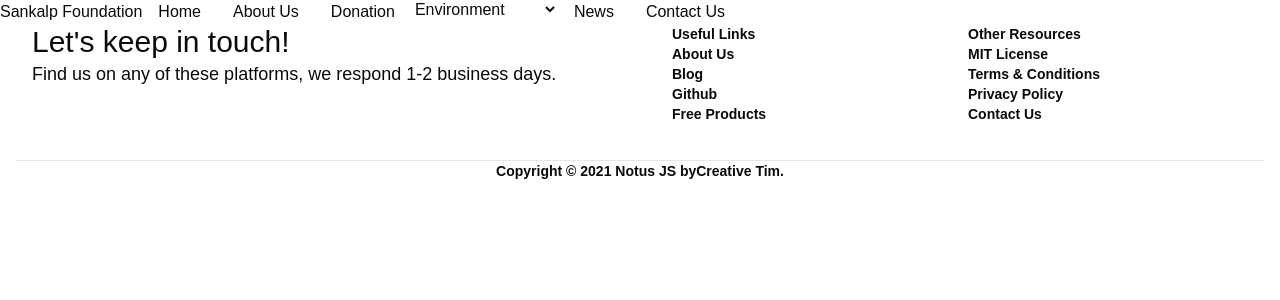
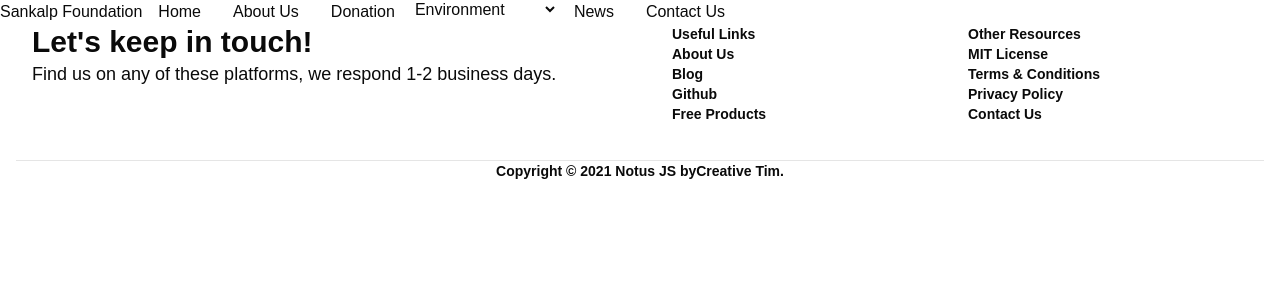
Before and after one commit to Akshay-Shende/sankalp_found, a Next.js app: page / in a window 1280 px wide. Shown: the top 300 px of the page. Built offline with nearby package versions, Linux system fonts and the light colour scheme.

Commit message:
fix build issue

```diff
--- a/src/Components/Footer.jsx
+++ b/src/Components/Footer.jsx
@@ -4,7 +4,7 @@ const Footer = () => {
     <div className="container mx-auto px-4">
       <div className="flex flex-wrap text-left lg:text-left">
         <div className="w-full lg:w-6/12 px-4">
-          <h4 className="text-3xl fonat-semibold text-blueGray-700">Let's keep in touch!</h4>
+          <h4 className="text-3xl font-semibold text-blueGray-700">Let&apos;s keep in touch!</h4>
           <h5 className="text-lg mt-0 mb-2 text-blueGray-600">
             Find us on any of these platforms, we respond 1-2 business days.
           </h5>
```
